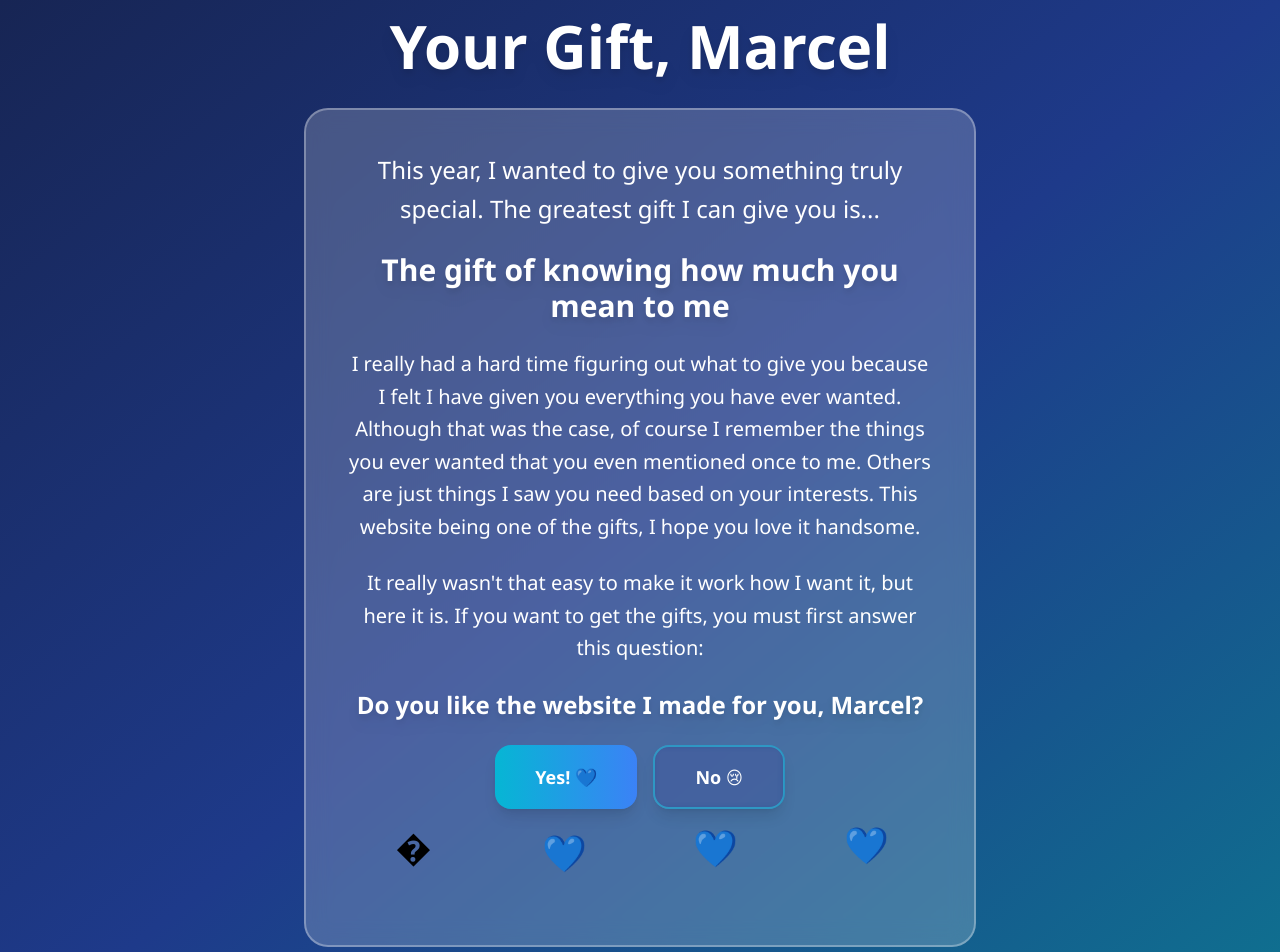
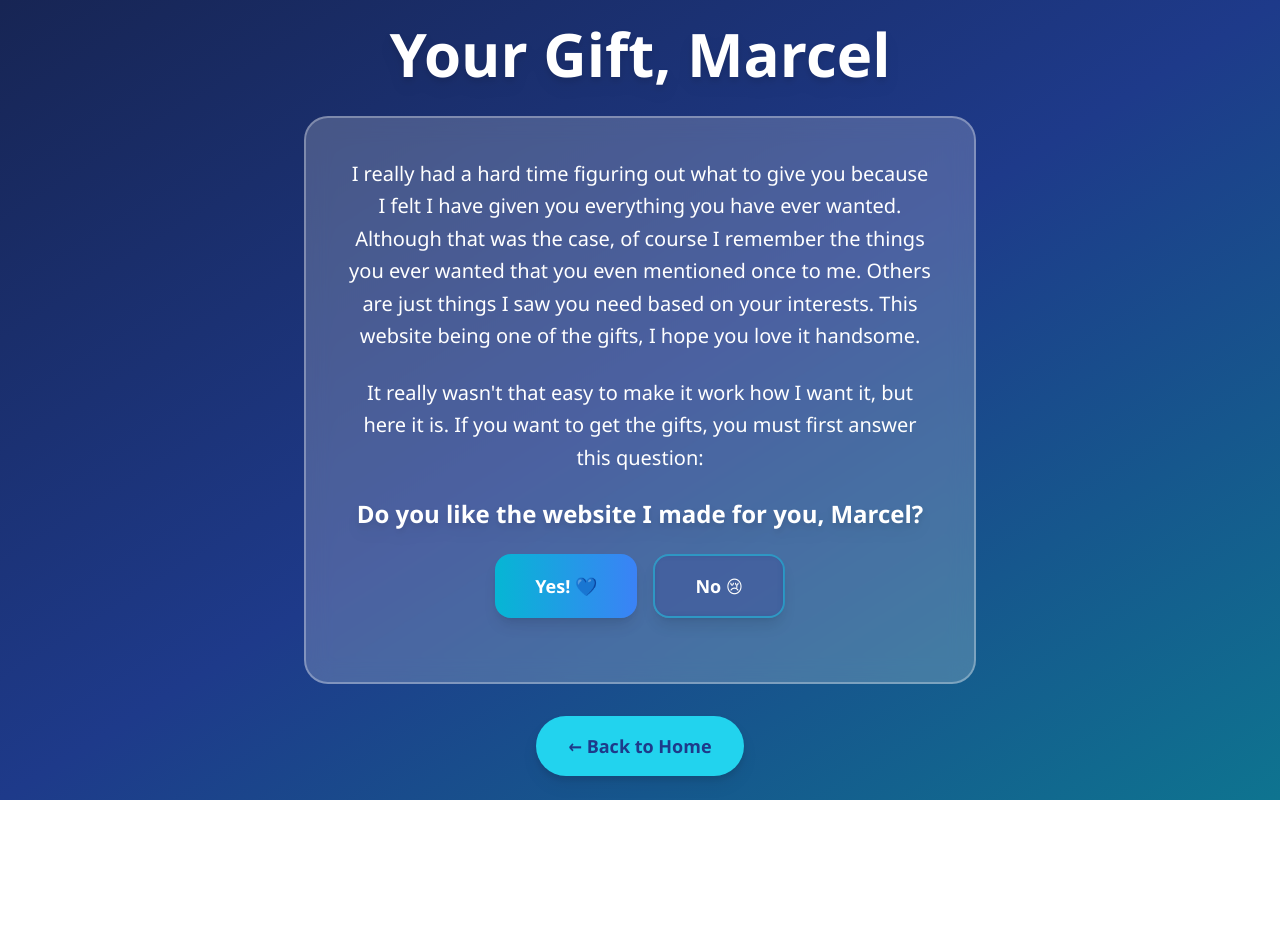
Before and after one commit to WangilaPrish/wish, a React (Vite) app: page /gift in a window 1280 px wide. Shown: the top 952 px of the page. After the commit the page ends 800 px from the top, so only its background shows below. Built offline with nearby package versions, Linux system fonts and the light colour scheme.

Commit message:
style: remove introductory gift message and confetti elements for a cleaner presentation

```diff
--- a/src/pages/Gift.tsx
+++ b/src/pages/Gift.tsx
@@ -16,13 +16,6 @@ export default function Gift(): JSX.Element {
 
                 {/* Gift Message */}
                 <div className="bg-white bg-opacity-20 backdrop-blur-md rounded-3xl p-10 mb-8 border-2 border-white border-opacity-30">
-                    <p className="text-2xl text-white font-light mb-6 leading-relaxed">
-                        This year, I wanted to give you something truly special. The greatest gift I can give you is...
-                    </p>
-
-                    <div className="text-white text-3xl font-bold mb-6 drop-shadow-lg">
-                        The gift of knowing how much you mean to me
-                    </div>
 
                     <p className="text-xl text-white font-light mb-6 leading-relaxed">
                         I really had a hard time figuring out what to give you because I felt I have given you everything you have ever wanted. Although that was the case, of course I remember the things you ever wanted that you even mentioned once to me. Others are just things I saw you need based on your interests. This website being one of the gifts, I hope you love it handsome.
@@ -48,13 +41,6 @@ export default function Gift(): JSX.Element {
                         </button>
                     </div>
 
-                    {/* Confetti-like elements */}
-                    <div className="grid grid-cols-4 gap-4 mb-8">
-                        <div className="text-4xl animate-bounce" style={{ animationDelay: '0s' }}>�</div>
-                        <div className="text-4xl animate-bounce" style={{ animationDelay: '0.1s' }}>💙</div>
-                        <div className="text-4xl animate-bounce" style={{ animationDelay: '0.2s' }}>💙</div>
-                        <div className="text-4xl animate-bounce" style={{ animationDelay: '0.3s' }}>💙</div>
-                    </div>
                 </div>
 
                 {/* Back Button */}
```
